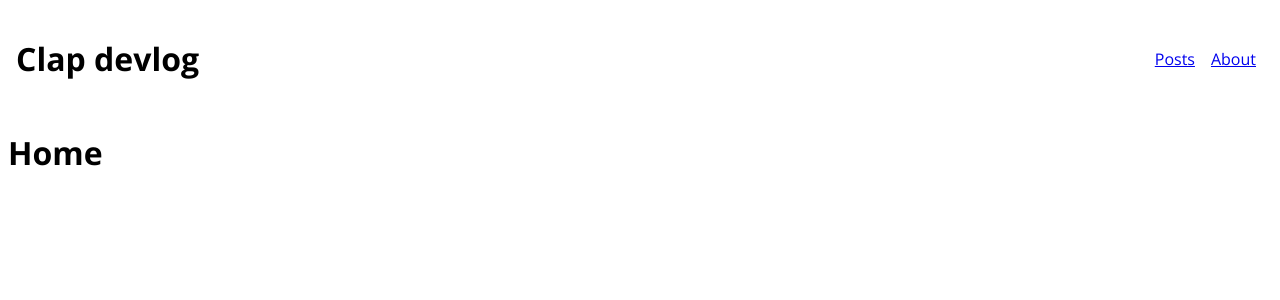
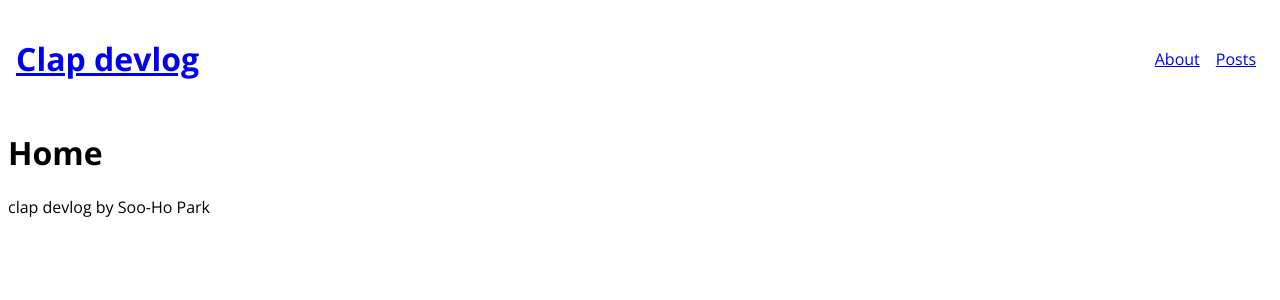
Before and after one commit to clapho/clap-devblog, a Next.js app: page / in a window 1280 px wide. Shown: the top 300 px of the page. Built offline with nearby package versions, Linux system fonts and the light colour scheme.

Commit message:
feat: Home layout 설정

```diff
--- a/package.json
+++ b/package.json
@@ -15,6 +15,7 @@
     "next": "13.4.2",
     "react": "18.2.0",
     "react-dom": "18.2.0",
+    "styled-components": "^6.0.0-rc.1",
     "typescript": "5.0.4"
   },
   "devDependencies": {
--- a/src/app/layout.tsx
+++ b/src/app/layout.tsx
@@ -1,6 +1,7 @@
 import Link from 'next/link'
 import { Open_Sans } from 'next/font/google'
-import styles from './layout.module.css'
+import Header from '@/components/Header'
+import Footer from '@/components/Footer'
 
 const sans = Open_Sans({ subsets: ['latin'] })
 
@@ -17,14 +18,9 @@ export default function RootLayout({
   return (
     <html lang="en">
       <body className={sans.className}>
-        <header className={styles.header}>
-          <h1>Clap devlog</h1>
-          <nav className={styles.nav}>
-            <Link href="/posts">Posts</Link>
-            <Link href="/about">About</Link>
-          </nav>
-        </header>
-        {children}
+        <Header />
+        <main>{children}</main>
+        <Footer />
       </body>
     </html>
   )
--- /dev/null
+++ b/src/components/Footer.tsx
@@ -0,0 +1,5 @@
+'use client'
+
+export default function Footer() {
+  return <p>clap devlog by Soo-Ho Park</p>
+}
--- /dev/null
+++ b/src/components/Header.tsx
@@ -0,0 +1,30 @@
+'use client'
+
+import Link from 'next/link'
+import styled from 'styled-components'
+
+export default function Header() {
+  return (
+    <HeaderLayout>
+      <Link href="/">
+        <h1>Clap devlog</h1>
+      </Link>
+      <Nav>
+        <Link href="/about">About</Link>
+        <Link href="/posts">Posts</Link>
+      </Nav>
+    </HeaderLayout>
+  )
+}
+
+const HeaderLayout = styled.header`
+  display: flex;
+  justify-content: space-between;
+  align-items: center;
+  padding: 8px;
+`
+const Nav = styled.nav`
+  & a {
+    padding: 0 8px;
+  }
+`
```
Also changed, not shown: 1 other file (tests, documents, lock files or other folders).
